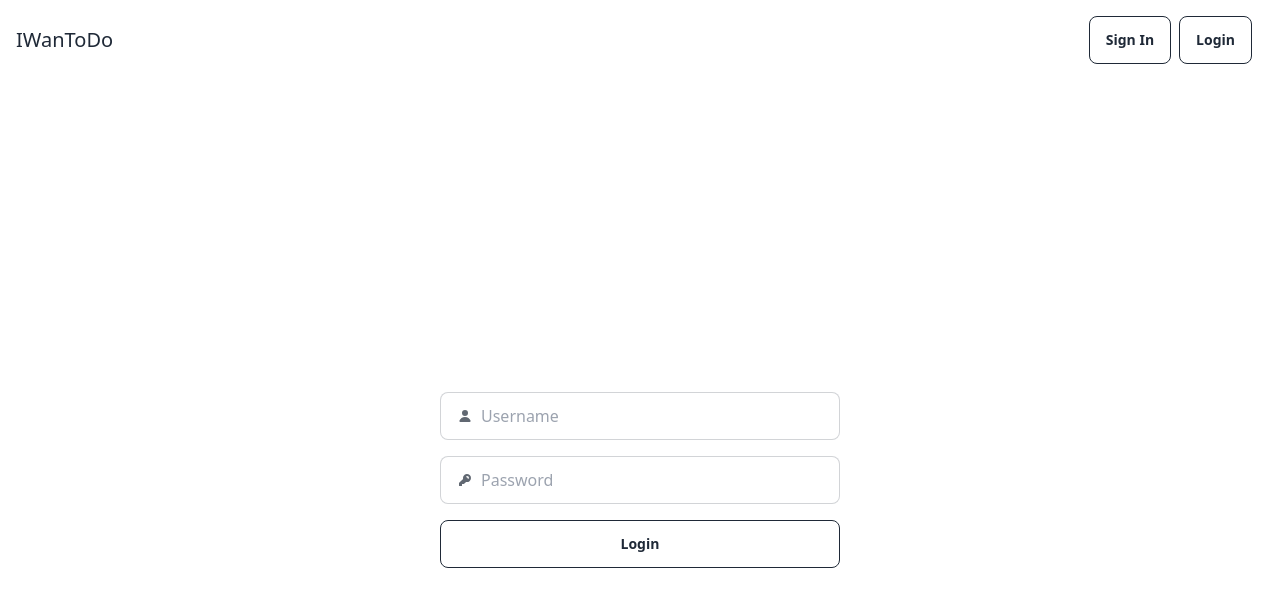
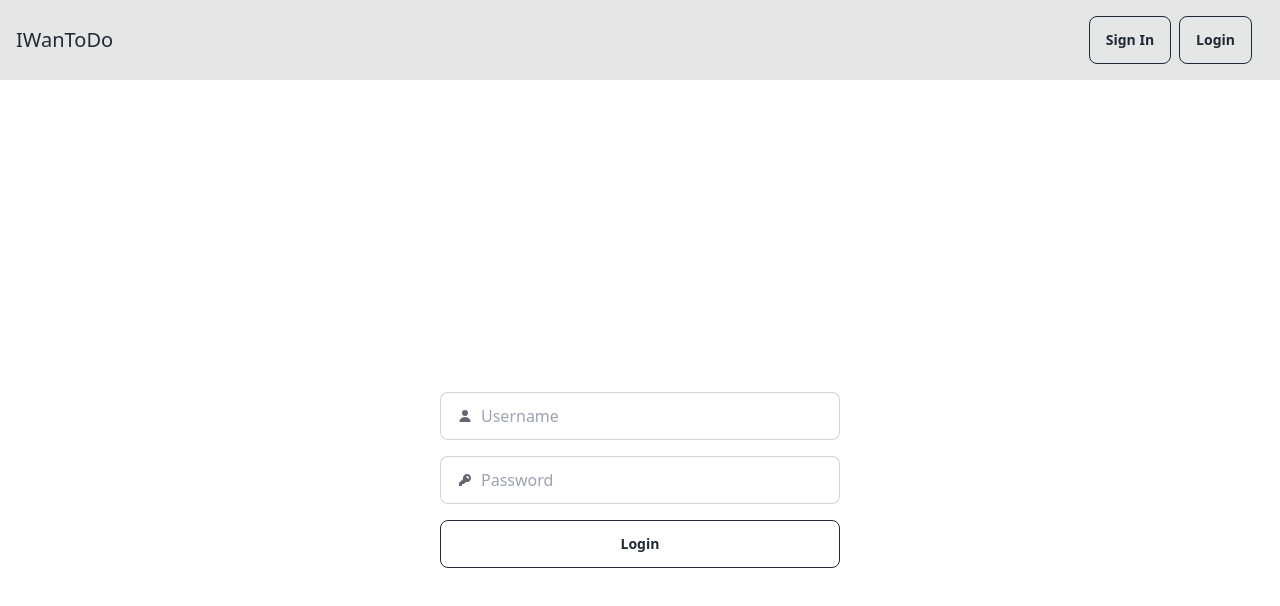
Before and after one commit to GabeMike52/Fullstack-Application, a plain HTML site: page src/frontend/login/index.html in a window 1280 px wide. Drawn offline with nearby package versions, Linux system fonts and the light colour scheme.

Commit message:
fix: the button to create an envent now has a proper colour. the header also has a proper colour now.

```diff
--- a/src/frontend/login/index.html
+++ b/src/frontend/login/index.html
@@ -9,7 +9,7 @@
 </head>
 <body class="w-screen h-screen">
     <header>
-        <div class="navbar bg-base-100">
+        <div class="navbar bg-base-300">
             <div class="flex-1">
               <h1 class="text-xl px-2">IWanToDo</h1>
             </div>
```
Also changed, not shown: src/frontend/events/index.html (+1 -1 lines), src/frontend/register/index.html (+1 -1 lines).
